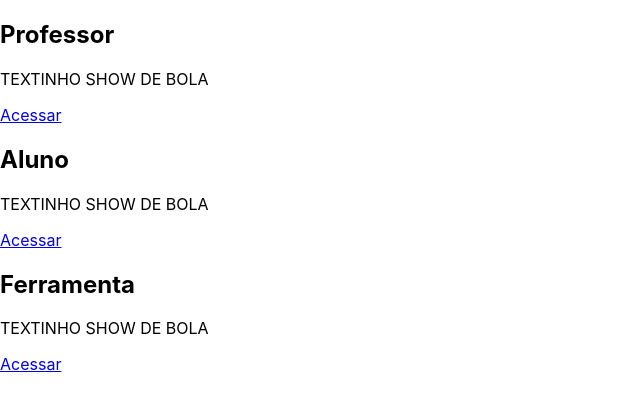
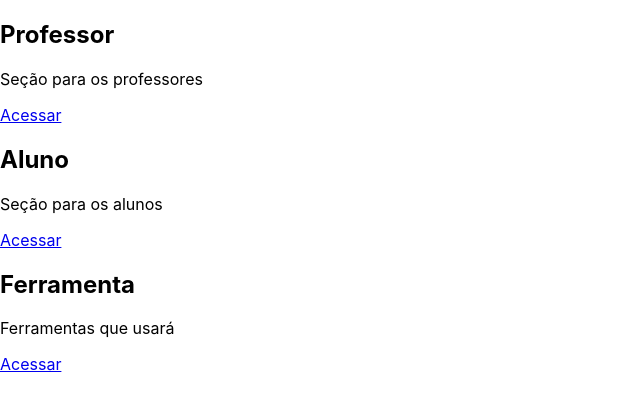
Before and after one commit to tryber/hackatrybe-covid, a React (Create React App) app: page /remoteWork in a window 1280 px wide. Shown: the top 408 px of the page, without its empty margins (0-640 px from the left). Built offline with nearby package versions, Linux system fonts and the light colour scheme.

Commit message:
Correct content

```diff
--- a/src/remote_work/PageRemoteWork.js
+++ b/src/remote_work/PageRemoteWork.js
@@ -4,9 +4,9 @@ import CardType from './CardType';
 function PageRemoteWork() {
   return (
     <div className="RemoteWork">
-      <CardType item={{ type: 'Professor', text: 'TEXTINHO SHOW DE BOLA' }} />
-      <CardType item={{ type: 'Aluno', text: 'TEXTINHO SHOW DE BOLA' }} />
-      <CardType item={{ type: 'Ferramenta', text: 'TEXTINHO SHOW DE BOLA' }} />
+      <CardType item={{ type: 'Professor', text: 'Seção para os professores' }} />
+      <CardType item={{ type: 'Aluno', text: 'Seção para os alunos' }} />
+      <CardType item={{ type: 'Ferramenta', text: 'Ferramentas que usará' }} />
     </div>
   );
 }
--- a/src/remote_work/contents.js
+++ b/src/remote_work/contents.js
@@ -1,5 +1,4 @@
 import habitosAlunos from './contents/contentHabitosAlunos';
-import gerencie from './contents/Gerencie';
 import infraestrutura from './contents/infraestrutura';
 
 const content = [
```
Also changed, not shown: src/App.js (line endings or trailing spaces).
